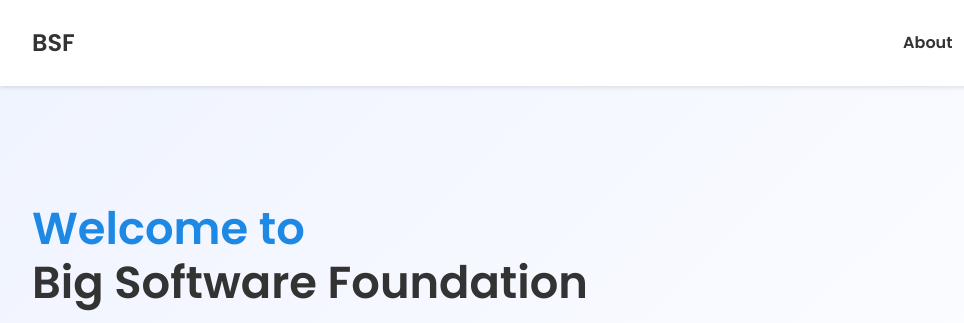
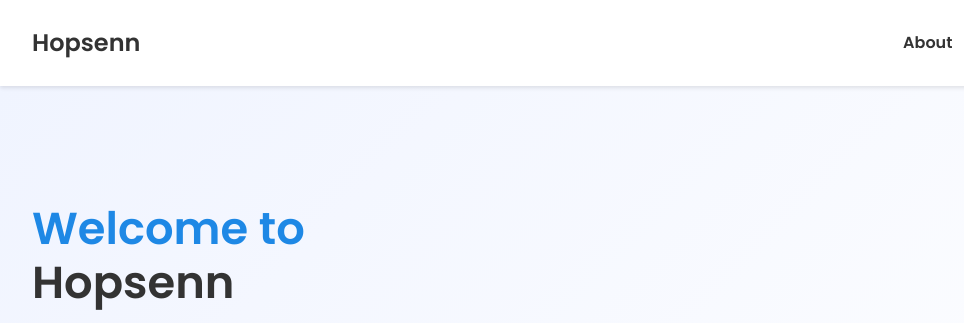
Before and after one commit to bsfworg/BSF-Website, a plain HTML site: page index.html in a window 1280 px wide. Shown: the top 323 px of the page, 0-964 px from the left. Drawn offline with Linux system fonts and the light colour scheme.

Commit message:
Update index.html

```diff
--- a/index.html
+++ b/index.html
@@ -10,7 +10,7 @@
 </head>
 <body>
   <header>
-    <div style="font-size: 1.5rem; font-weight: 600;">BSF</div>
+    <div style="font-size: 1.5rem; font-weight: 600;">Hopsenn</div>
     <nav>
       <a href="#about">About</a>
       <a href="#values">Values</a>
@@ -21,16 +21,15 @@
 
   <section id="about" class="hero">
     <div class="hero-text">
-      <h1><span style="color:#1e88e5;">Welcome to</span><br>Big Software Foundation</h1>
+      <h1><span style="color:#1e88e5;">Welcome to</span><br>Hopsenn</h1>
       <p>We build simple, future-ready software that brings people together — whether you're a student, educator, or innovator. Let’s shape tomorrow’s tools, today.</p>
       <a class="btn" href="#projects"><i class="fas fa-eye"></i> Explore Our Projects</a>
     </div>
-    <img src="/static/assets/img/logo.png" alt="Big Software Foundation Logo" class="hero-logo">
+    <img src="/static/assets/img/logo.png" alt="Hopsenn Logo" class="hero-logo">
   </section>
 
-  <section class="section animate-on-scroll" id="bsf-section">
+  <!--<section class="section animate-on-scroll" id="bsf-section">
     <div class="bsf-two-col">
-      <!-- Left: Pie -->
       <div class="bsf-pie-wrapper">
         <svg viewBox="0 0 200 200" class="bsf-pie">
           <path d="M100,100 L100,0 A100,100 0 0,1 186.6,50 Z" fill="#ed3935" data-letter="B"></path>
@@ -43,13 +42,12 @@
         </svg>
       </div>
 
-      <!-- Right: Card -->
       <div class="bsf-description-card" id="bsf-desc">
         <h3>Click a letter</h3>
         <p>Explore what BSF stands for and how each value drives our vision.</p>
       </div>
     </div>
-  </section>
+  </section>-->
 
   <section id="values" class="section values animate-on-scroll">
     <h2>Our Values</h2>
@@ -192,9 +190,9 @@
   </section>
 
   <footer style="background: linear-gradient(135deg, #1e88e5, #1565c0); color: #fff; text-align: center;">
-    <h3 style="font-size: 1.5rem; margin-bottom: 1rem;">Thank you for visiting Big Software Foundation</h3>
+    <h3 style="font-size: 1.5rem; margin-bottom: 1rem;">Thank you for visiting Hopsenn</h3>
     <p style="max-width: 600px; margin: auto; line-height: 1.6; font-size: 1rem;">We’re on a mission to build software that empowers, inspires, and unites. Whether you're a developer, educator, student or startup — there's a place for you with us.</p>
-    <p style="margin-top: 2rem; font-size: 0.9rem; opacity: 0.8;">&copy; 2025 Big Software Foundation. All rights reserved.</p>
+    <p style="margin-top: 2rem; font-size: 0.9rem; opacity: 0.8;">&copy; 2025 Hopsenn. All rights reserved.</p>
   </footer>
 
   <script src="/static/assets/js/main.js"></script>
```
